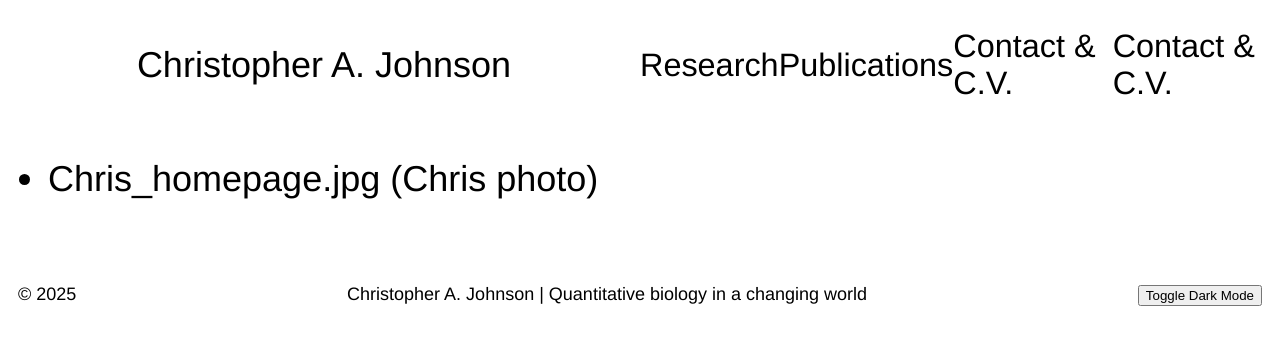
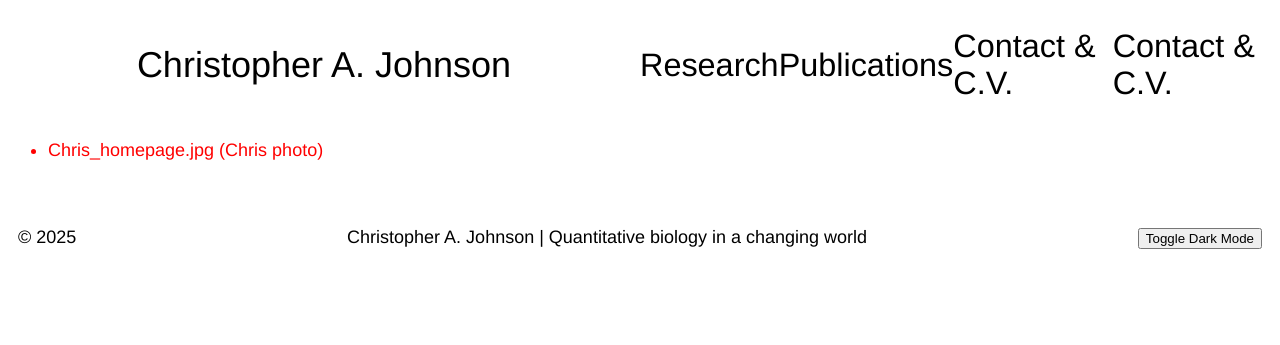
Before and after one commit to chrisajohnson/chrisajohnson.github.io, a Jekyll site: the page built from images/images.md, in a window 1280 px wide. Shown: the top 345 px of the page. Built offline with Jekyll 4.4.1, drawn with Linux system fonts in a browser that asks for light colours; our own code applies the rules of GitHub Pages for plain Markdown files.

Commit message:
Update styles.css

```diff
--- a/assets/css/styles.css
+++ b/assets/css/styles.css
@@ -87,8 +87,7 @@ html {
   display: flex; /* Use flexbox for layout */
   align-items: stretch; /* Ensure both content-left and content-right stretch to the same height */
   text-align: justify; /* Justified text */
-  font-size: 2rem; /* Text size */
-  padding: 0; /* Remove padding */
+  color: red;
 }
 
 /* Custom Grid layout for some webpages */
```
